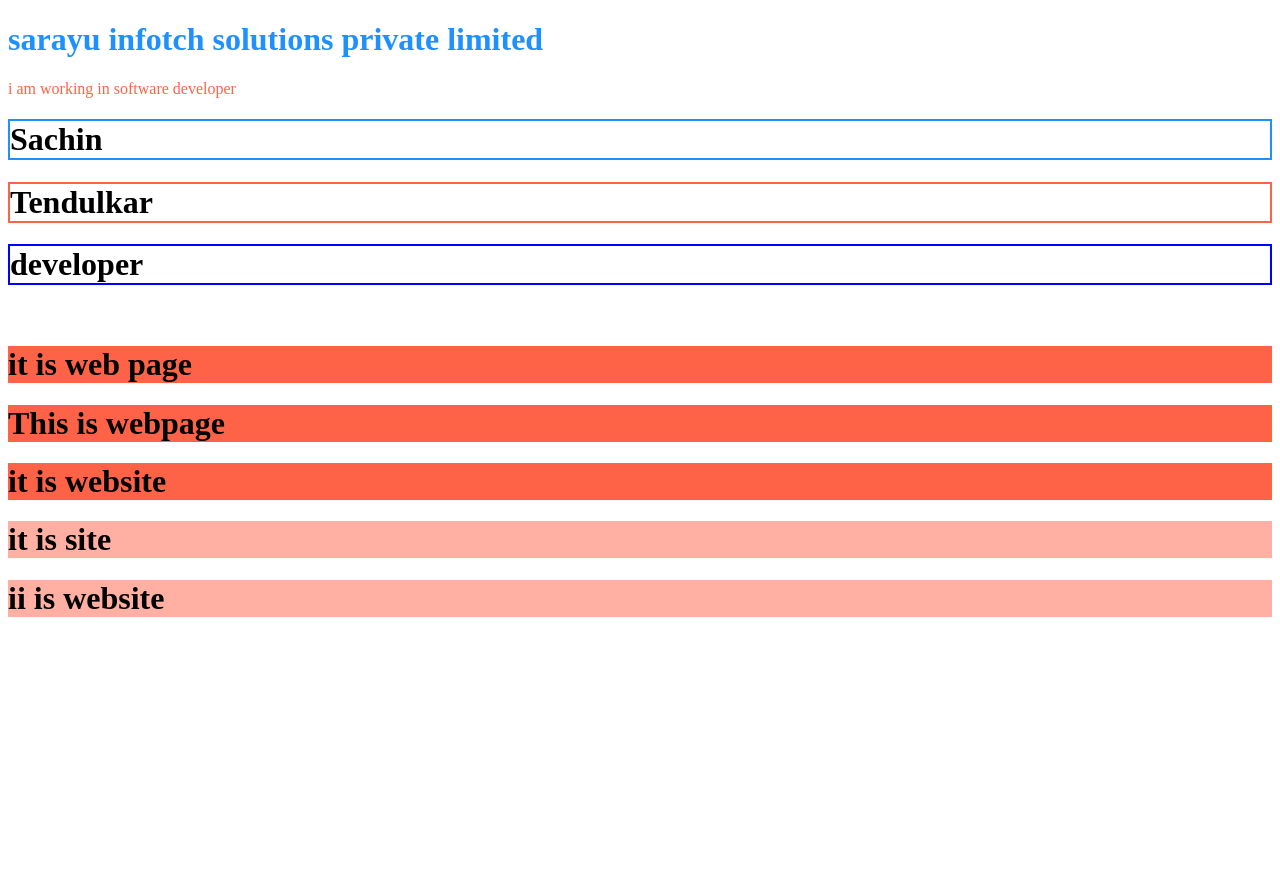
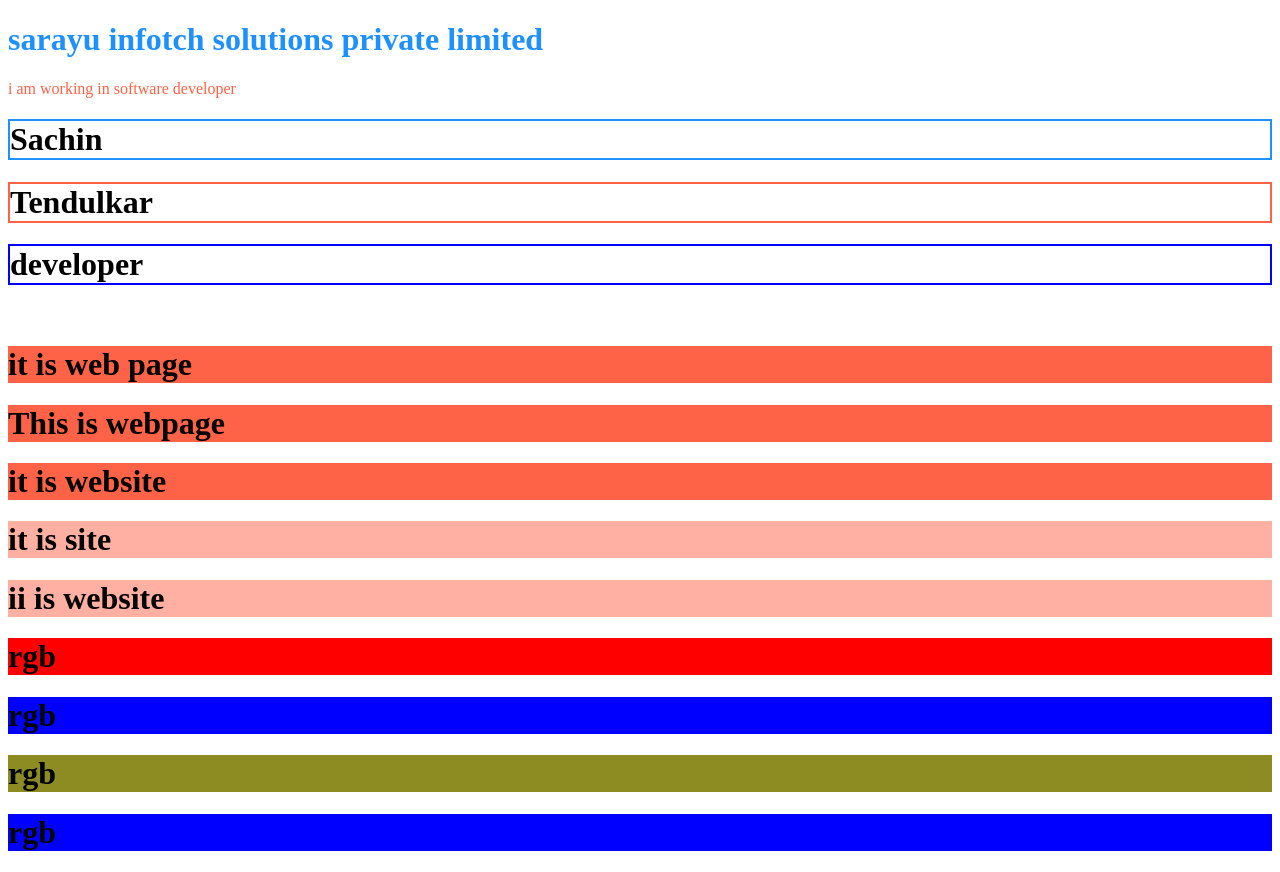
Before and after one commit to sachinVS12/sample-practice-code, a website: page signup.html in a window 1280 px wide. Before the commit the page ends 800 px from the top, so only its background shows below. Drawn offline with Linux system fonts and the light colour scheme.

Commit message:
practice htmls9

```diff
--- a/signup.html
+++ b/signup.html
@@ -20,5 +20,11 @@
 
     <h1 style="background-color: rgba(255, 99, 71, 0.5)">it is site</h1>
     <h1 style="background-color: hsla(9, 100%, 64%, 0.5)">ii is website</h1>
+
+    <h1 style="background-color: rgb(255, 0, 0)">rgb</h1>
+    <h1 style="background-color: rgb(0, 0, 255)">rgb</h1>
+
+    <h1 style="background-color: rgb(140, 140, 34)">rgb</h1>
+    <h1 style="background-color: rgb(0, 0, 255)">rgb</h1>
   </body>
 </html>
```
